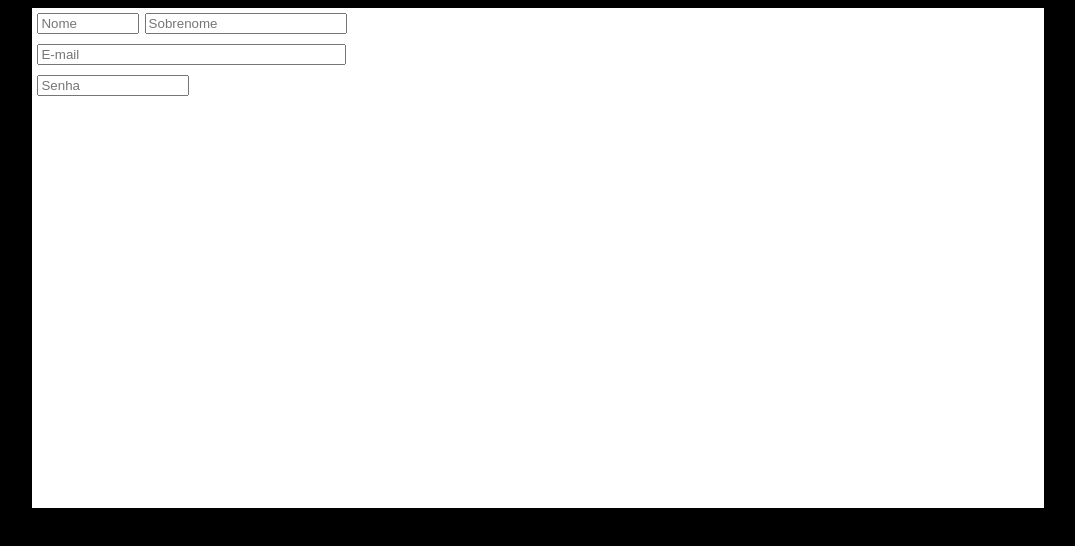
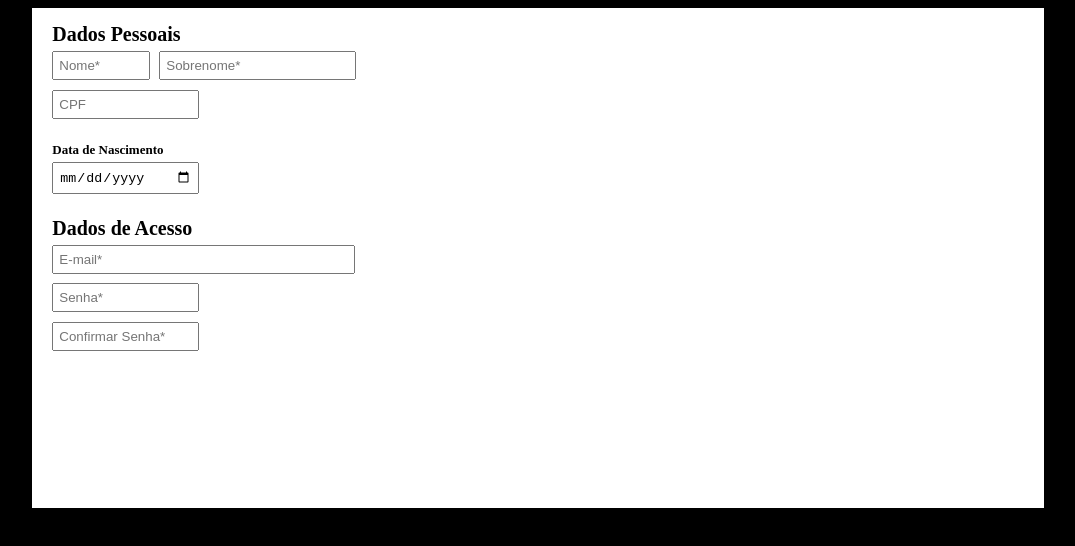
Before and after one commit to wazowshub/FURB-5, a plain HTML site: page Prog3/formulario.html in a window 1280 px wide. Shown: the whole page, without its empty margins (102-1177 px from the left). Drawn offline with Linux system fonts and the light colour scheme.

Commit message:
Formulário quase pronto - v0.5

```diff
--- a/Prog3/formulario.html
+++ b/Prog3/formulario.html
@@ -1,23 +1,32 @@
 <html>
 	<head>
 		<style>
+			#form-cadastro {
+				padding: 15px;
+			}
+
+			#form-cadastro * {
+				margin: 0.5%;
+				width: 15%;
+			}
+
 			#form-cadastro input {
-				margin: 0.5%;
+				padding: 5px;
+			}
+			#form-cadastro label {
+				font-size: 20px;
+				font-weight: bold;
 			}
 
 			#form-cadastro #nome {
 				width: 10%;
-				margin-right: 0.2% !important;
+				margin-right: 0% !important;
 			}
 			#form-cadastro #sobrenome {
-				margin-left: 0px !important;
 				width: 20%;
 			}
 			#form-cadastro #email {
-				width: 30.5%;
-			}
-			#form-cadastro #senha {
-				width: 15%;
+				width: 30.8%;
 			}
 			#form-cadastro #nome {
 				width: 10%;
@@ -28,12 +37,25 @@
 	<body style="background-color: black;">
 		<div style="width: 80%; height: 500px; background-color: white; margin: auto;">
 			<form id="form-cadastro">
-				<input id="nome" name="nome" placeholder="Nome" type="text"/>
-				<input id="sobrenome" name="sobrenome" placeholder="Sobrenome" type="text"/>
+				<label id="title-personal">Dados Pessoais</label>
 				<br />
-				<input id="email" name="email" placeholder="E-mail" type="text"/>
+				<input id="nome" name="nome" placeholder="Nome*" type="text"/>
+				<input id="sobrenome" name="sobrenome" placeholder="Sobrenome*" type="text"/>
 				<br />
-				<input id="senha" name="senha" placeholder="Senha" type="password"/>
+				<input id="cpf" name="cpf" placeholder="CPF" type="text"/>
+				<br />
+				<br />
+				<label for="nascimento" style="font-size: 13px;">Data de Nascimento</label><br />
+				<input id="nascimento" name="nascimento" type="date"/>
+				<br />
+				<br />
+				<label id="title-access">Dados de Acesso</label>
+				<br />
+				<input id="email" name="email" placeholder="E-mail*" type="email"/>
+				<br />
+				<input id="senha" name="senha" placeholder="Senha*" type="password"/>
+				<br />
+				<input id="confSenha" name="confSenha" placeholder="Confirmar Senha*" type="password"/>
 			</form>
 		</div>
 	</body>
```
